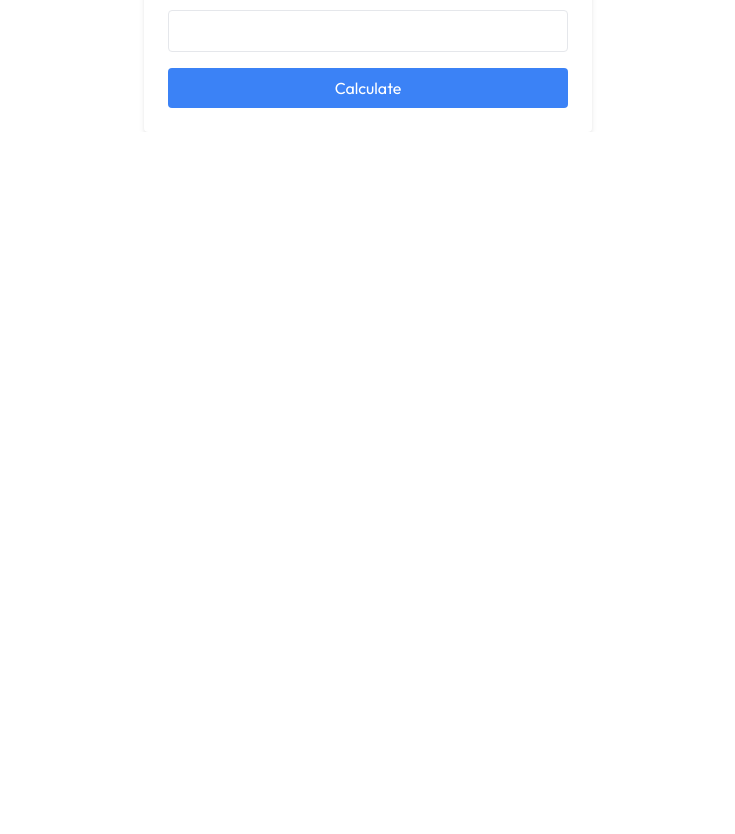
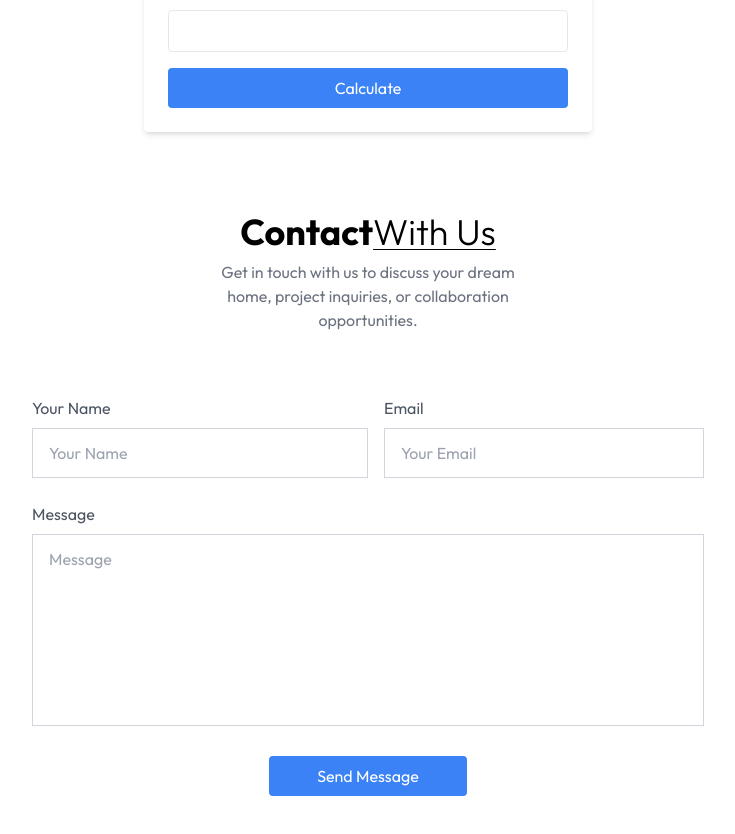
Before and after one commit to Vaibhav-Rajput-connect/Capstone-Project-Loan-Calculator-, a React (Vite) app in the folder capstone/: page / in a window 1280 px wide. Shown: the part 2826-3660 px from the top of the page, without its empty margins (272-1007 px from the left). Before the commit the page ends 2958 px from the top, so only its background shows below. Built offline with nearby package versions, Linux system fonts and the light colour scheme.

Commit message:
made contact page

```diff
--- a/capstone/index.html
+++ b/capstone/index.html
@@ -1,5 +1,5 @@
 <!doctype html>
-<html lang="en">
+<html lang="en" class="scroll-smooth">
   <head>
     <meta charset="UTF-8" />
     <link rel="icon" type="image/svg+xml" href="/vite.svg" />
--- a/capstone/package.json
+++ b/capstone/package.json
@@ -11,7 +11,8 @@
   },
   "dependencies": {
     "react": "^19.1.0",
-    "react-dom": "^19.1.0"
+    "react-dom": "^19.1.0",
+    "react-toastify": "^11.0.5"
   },
   "devDependencies": {
     "@eslint/js": "^9.25.0",
--- a/capstone/src/App.jsx
+++ b/capstone/src/App.jsx
@@ -3,15 +3,19 @@
 import About from './components/About';
 import Projects from './components/Projects';
 import Mortgage from './components/Mortgage';
-
+import Contact from './components/Contact';
+import { ToastContainer} from 'react-toastify';
+import 'react-toastify/dist/ReactToastify.css'
 
 function App() {
   return (
     <div>
+      <ToastContainer/>
       <Header/>
       <About/>
       <Projects/>
       <Mortgage/>
+      <Contact/>
 
     </div>
   );
--- /dev/null
+++ b/capstone/src/components/Contact.jsx
@@ -0,0 +1,57 @@
+import React from 'react'
+import { toast } from 'react-toastify';
+
+const Contact = () => {
+        const [result, setResult] = React.useState("");
+
+        const onSubmit = async (event) => {
+          event.preventDefault();
+          setResult("Sending....");
+          const formData = new FormData(event.target);
+
+          formData.append("access_key", "ceeec180-5dbd-4556-9985-d8592c7bb5cb");
+
+          const response = await fetch("https://api.web3forms.com/submit", {
+            method: "POST",
+            body: formData
+          });
+
+          const data = await response.json();
+
+          if (data.success) {
+            setResult("");
+            toast.success('Form Submitted Successfully')
+            event.target.reset();
+          } else {
+            console.log("Error", data);
+            toast.error(data.message)
+            setResult('');
+          }
+        }
+
+  return (
+    <div className='text-center p-6 py-20 lg:px-32 w-full overflow-hidden' id='Contact Us'>
+        <h1 className='text-2xl sm:text-4xl font-bold mb-2 text-center'>Contact<span className='font-light underline underline-offset-4 under decoration-1 '>With Us</span></h1>
+        <p className='text-center text-gray-500 mb-8 max-w-80 mx-auto'>Get in touch with us to discuss your dream home, project inquiries, or collaboration opportunities.</p>
+        <form onSubmit={onSubmit} className='max-w-2xl mx-auto text-gray-600 pt-8'>
+            <div className='flex flex-wrap'>
+            <div className='w-full md:w-1/2 text-left '>
+                Your Name
+                <input className='w-full border border-gray-300 rouded py-3 px-4 mt-2' type='text' name='Name' placeholder='Your Name ' required/>
+            </div>
+            <div className='w-full md:w-1/2 text-left md:pl-4'>
+                Email
+                <input className='w-full border border-gray-300 rouded py-3 px-4 mt-2' type='Email' name='Email' placeholder='Your Email ' required/>
+            </div>
+            </div>
+            <div className='my-6 text-left'>
+                Message
+                <textarea className='w-full border border-gray-300 rouded py-3 px-4 mt-2 h-48 resize-none' name='Message' placeholder='Message' required></textarea>
+            </div>
+            <button className='bg-blue-500 text-white py-2 px-12 mb-10 rounded'>{result ? result : 'Send Message'}</button>
+        </form>
+    </div>
+  )
+}
+
+export default Contact
--- a/capstone/src/components/Mortgage.jsx
+++ b/capstone/src/components/Mortgage.jsx
@@ -66,7 +66,7 @@
           <div className="mt-6 text-center">
             <h2 className="text-xl font-bold">Monthly Payment: ₹{monthlyPayment}</h2>
           </div>
-        )}
+          )}
         </form>
     </div>
   );
```
Also changed, not shown: 1 other file (tests, documents, lock files or other folders).
